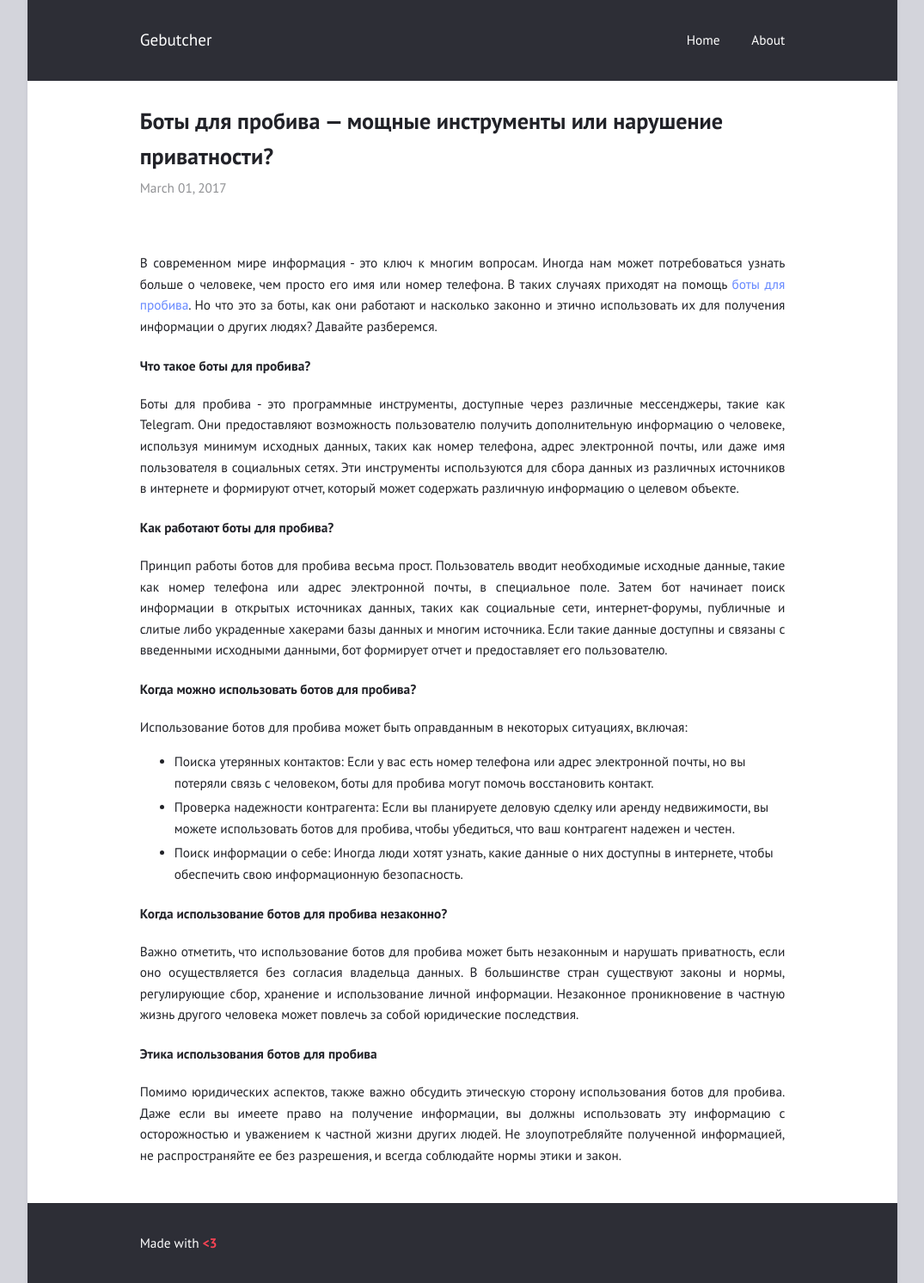
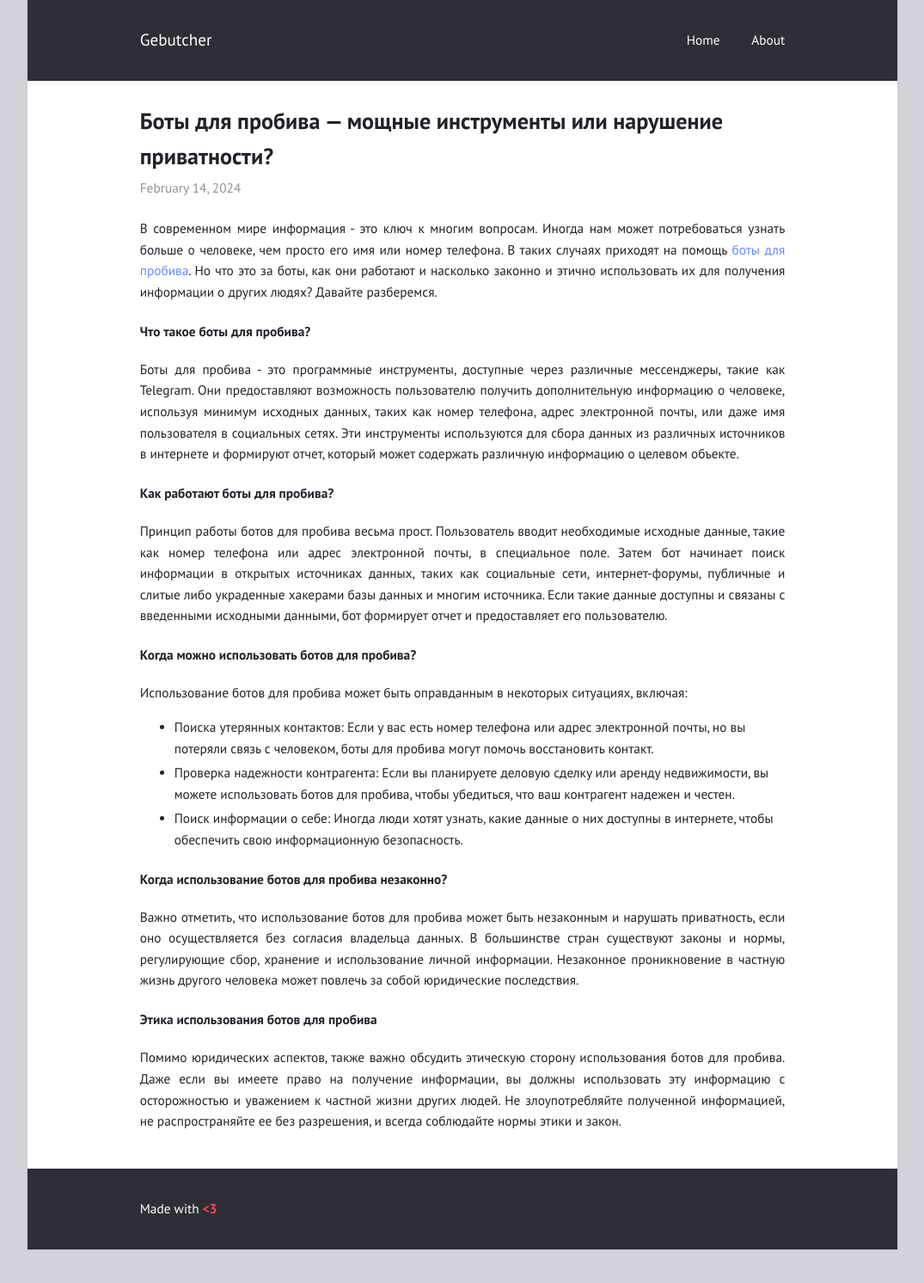
Before and after one commit to gebutcher/Gebutcher.github.io, a Jekyll site: the page built from _posts/2024-02-14-boty-dlya-probiva-moshnye-instrumenty-ili-narushenie-privatnosti.md, in a window 1280 px wide. Shown: the whole page at 86% size, without its empty margins (102-1177 px from the left). Built offline with Jekyll 4.4.1, drawn with Linux system fonts in a browser that asks for light colours; after the commit the page ends 1453 px from its top, so only the background shows below that.

Commit message:
Update and rename 2017-03-01-welcome-to-jekyll.md to 2024-02-14-boty-dlya-probiva-moshnye-instrumenty-ili-narushenie-privatnosti.md

```diff
--- a/_posts/2017-03-01-welcome-to-jekyll.md
+++ b/_posts/2024-02-14-boty-dlya-probiva-moshnye-instrumenty-ili-narushenie-privatnosti.md
@@ -3,7 +3,7 @@ title: "Боты для пробива — мощные инструменты
 layout: post
 ---
 
-<figure><img src=".gitbook/assets/ApplicationFrameHost_tVWc7ajBGe.jpg" alt=""><figcaption></figcaption></figure>
+
 
 В современном мире информация - это ключ к многим вопросам. Иногда нам может потребоваться узнать больше о человеке, чем просто его имя или номер телефона. В таких случаях приходят на помощь [боты для пробива](spisok-saitov-i-servisov-po-probivu-2024.md). Но что это за боты, как они работают и насколько законно и этично использовать их для получения информации о других людях? Давайте разберемся.
 
```
